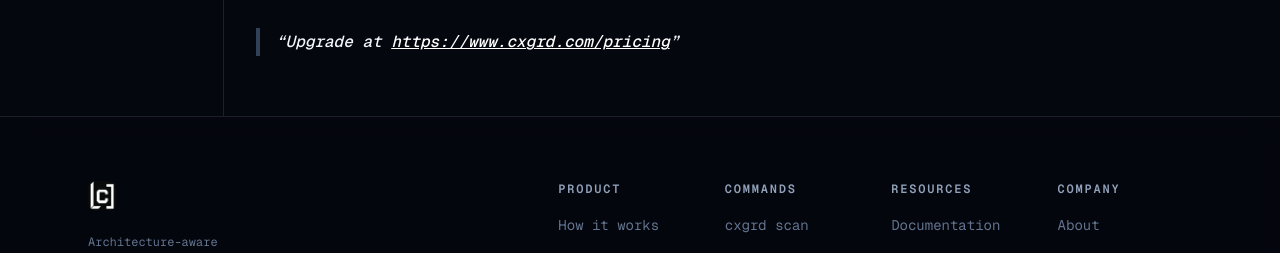
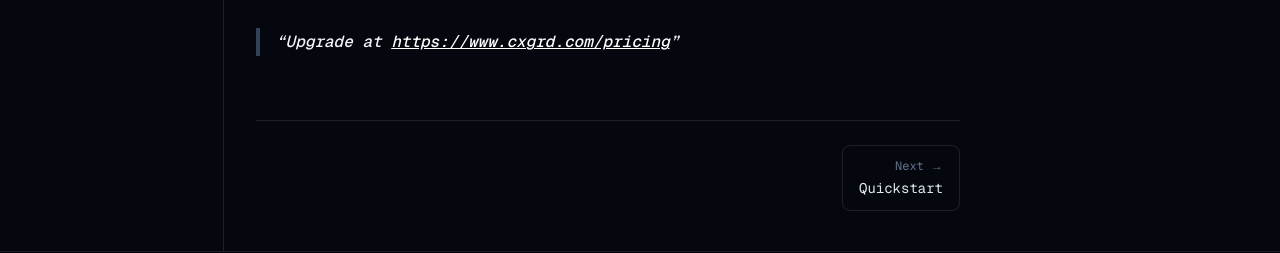
Before and after one commit to cxgrd/documentation, a Next.js app: page / in a window 1280 px wide. Shown: the part 2380-2633 px from the top of the page. Built offline with nearby package versions, Linux system fonts and the light colour scheme.

Commit message:
added previous and next navigation buttons

```diff
--- a/app/layout-client.tsx
+++ b/app/layout-client.tsx
@@ -6,6 +6,8 @@ import { usePathname } from 'next/navigation'
 import { useState } from 'react'
 import { Footer } from '@/components/Footer'
 import { TableOfContents } from '@/components/TableOfContents'
+import { PrevNextNav } from '@/components/PrevNextNav'
+import { nav } from '@/lib/nav'
 import './globals.css'
 import { Geist, Geist_Mono } from "next/font/google";
 
@@ -19,30 +21,6 @@ const geistMono = Geist_Mono({
   subsets: ["latin"],
 });
 
-
-const nav = [
-  { title: 'Introduction', href: '/' },
-  { title: 'Quickstart', href: '/get-started' },
-  { title: 'Architecture', href: '/architecture' },
-  {
-    title: 'Commands',
-    children: [
-      { title: 'scan', href: '/commands/scan' },
-      { title: 'input', href: '/commands/input' },
-      { title: 'prompt', href: '/commands/prompt' },
-      { title: 'check', href: '/commands/check' },
-      { title: 'auth login', href: '/commands/auth-login' },
-      { title: 'doctor', href: '/commands/doctor' },
-      { title: 'init-hooks', href: '/commands/init-hooks' },
-      { title: 'watch', href: '/commands/watch' },
-      { title: 'config', href: '/commands/config' },
-    ],
-  },
-  { title: 'Team', href: '/team' },
-  { title: 'How Merge Policies work', href: '/merge-policies' },
-  { title: 'Deterministic Analysis vs. AI Agents', href: '/ai-vs-cxgrd' },
-]
-
 export default function DocsLayoutClient({ children }: { children: React.ReactNode }) {
   const pathname = usePathname()
   const [commandsOpen, setCommandsOpen] = useState(
@@ -53,7 +31,7 @@ export default function DocsLayoutClient({ children }: { children: React.ReactNo
   const renderNav = (mobile = false) => (
     <nav className={`flex flex-col gap-1 ${mobile ? 'w-full' : ''}`}>
       {nav.map((item) =>
-        'children' in item ? (
+        'children' in item && item.children ? (
           <div key={item.title}>
             <button
               onClick={() => setCommandsOpen((o) => !o)}
@@ -84,7 +62,7 @@ export default function DocsLayoutClient({ children }: { children: React.ReactNo
         ) : (
           <Link
             key={item.href}
-            href={item.href}
+            href={item.href!}
             onClick={() => setMenuOpen(false)}
             className={`text-sm px-3 py-1.5 rounded-md transition-colors ${
               pathname === item.href
@@ -142,6 +120,7 @@ export default function DocsLayoutClient({ children }: { children: React.ReactNo
 
             <main id="docs-content" className="flex-1 px-8 py-10 max-w-3xl prose prose-invert prose-slate">
               {children}
+              <PrevNextNav />
             </main>
 
             <aside className="w-56 shrink-0 px-4 py-10 hidden xl:block">
--- /dev/null
+++ b/components/PrevNextNav.tsx
@@ -0,0 +1,47 @@
+'use client'
+
+import Link from 'next/link'
+import { usePathname } from 'next/navigation'
+import { flatNav } from '@/lib/nav'
+
+export function PrevNextNav() {
+  const pathname = usePathname()
+  const index = flatNav.findIndex((item) => item.href === pathname)
+
+  if (index === -1) return null
+
+  const prev = index > 0 ? flatNav[index - 1] : null
+  const next = index < flatNav.length - 1 ? flatNav[index + 1] : null
+
+  if (!prev && !next) return null
+
+  return (
+    <nav
+      aria-label="Page navigation"
+      className="not-prose mt-16 flex items-stretch justify-between gap-4 border-t border-white/10 pt-6"
+    >
+      {prev ? (
+        <Link
+          href={prev.href}
+          className="group flex max-w-[48%] flex-col rounded-lg border border-white/10 px-4 py-3 text-sm transition-colors hover:border-white/20 hover:bg-white/5"
+        >
+          <span className="mb-1 text-xs text-slate-500">← Previous</span>
+          <span className="truncate text-slate-200 group-hover:text-white">{prev.title}</span>
+        </Link>
+      ) : (
+        <span />
+      )}
+      {next ? (
+        <Link
+          href={next.href}
+          className="group ml-auto flex max-w-[48%] flex-col items-end rounded-lg border border-white/10 px-4 py-3 text-right text-sm transition-colors hover:border-white/20 hover:bg-white/5"
+        >
+          <span className="mb-1 text-xs text-slate-500">Next →</span>
+          <span className="truncate text-slate-200 group-hover:text-white">{next.title}</span>
+        </Link>
+      ) : (
+        <span />
+      )}
+    </nav>
+  )
+}
--- /dev/null
+++ b/lib/nav.ts
@@ -0,0 +1,39 @@
+export interface NavLink {
+  title: string
+  href: string
+}
+
+export interface NavItem {
+  title: string
+  href?: string
+  children?: NavLink[]
+}
+
+export const nav: NavItem[] = [
+  { title: 'Introduction', href: '/' },
+  { title: 'Quickstart', href: '/get-started' },
+  { title: 'Architecture', href: '/architecture' },
+  {
+    title: 'Commands',
+    children: [
+      { title: 'scan', href: '/commands/scan' },
+      { title: 'input', href: '/commands/input' },
+      { title: 'prompt', href: '/commands/prompt' },
+      { title: 'check', href: '/commands/check' },
+      { title: 'auth login', href: '/commands/auth-login' },
+      { title: 'doctor', href: '/commands/doctor' },
+      { title: 'init-hooks', href: '/commands/init-hooks' },
+      { title: 'watch', href: '/commands/watch' },
+      { title: 'config', href: '/commands/config' },
+    ],
+  },
+  { title: 'Team', href: '/team' },
+  { title: 'How Merge Policies work', href: '/merge-policies' },
+  { title: 'Deterministic Analysis vs. AI Agents', href: '/ai-vs-cxgrd' },
+]
+
+// Flattened, in-order list of every real page (Commands' children inlined
+// where the parent sits). This is the order Prev/Next buttons walk through.
+export const flatNav: NavLink[] = nav.flatMap((item) =>
+  item.children ? item.children : [{ title: item.title, href: item.href! }]
+)
```
